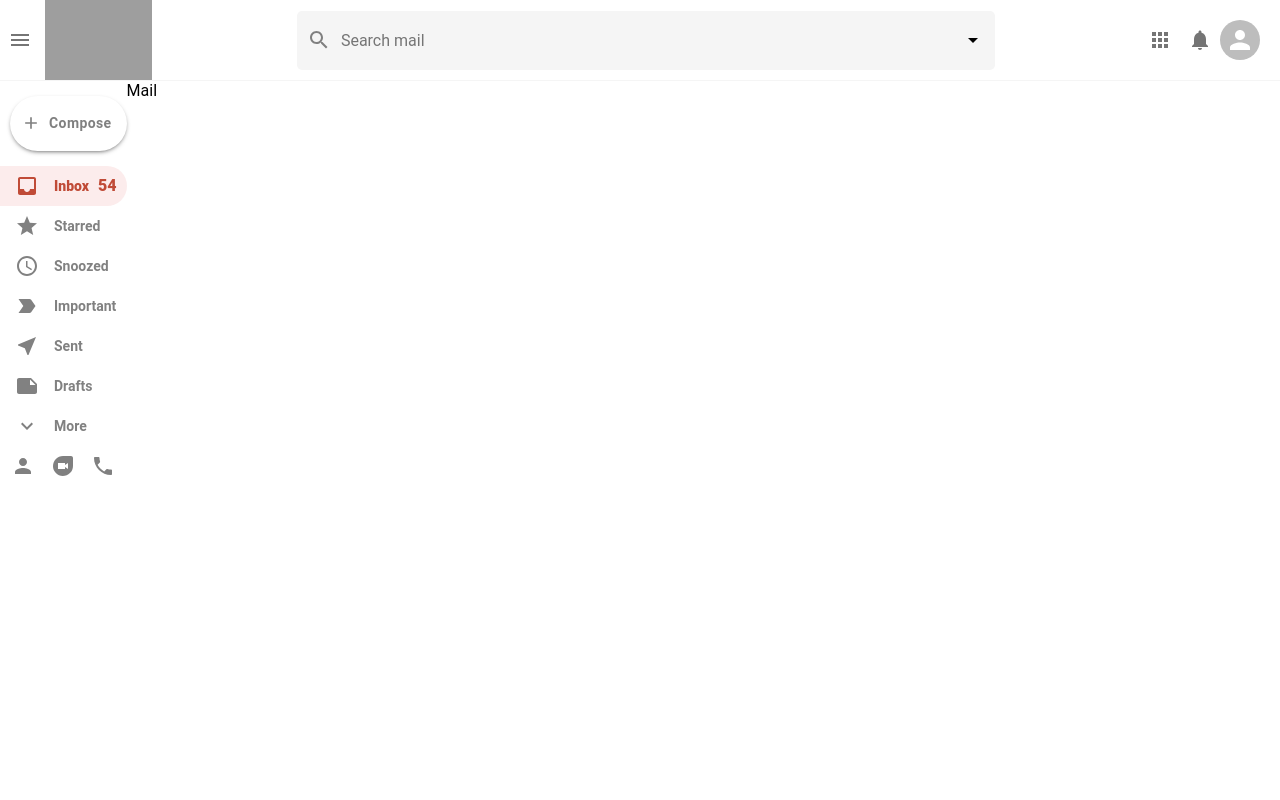
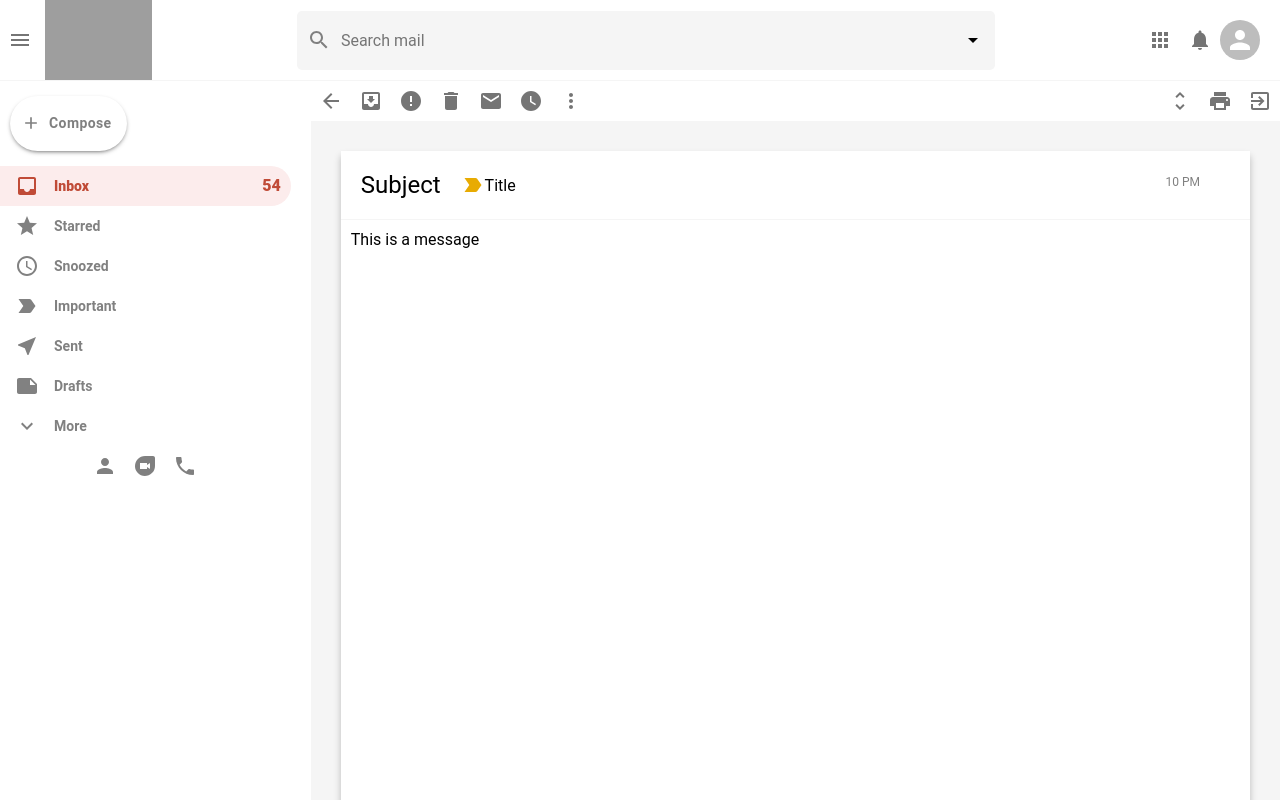
Before and after one commit to aleksey-poltava/gmail-clone, a React (Create React App) app: page /mail in a window 1280 px wide. Shown: the top 800 px of the page. Built offline with nearby package versions, Linux system fonts and the light colour scheme; grey boxes are pictures that could not be loaded.

Commit message:
Store
2.27

```diff
--- a/src/Styles/email_list.scss
+++ b/src/Styles/email_list.scss
@@ -12,4 +12,13 @@
         z-index: 999;
         padding-right: 10px;
     }
+
+    .email_list_sections {
+        position: sticky;
+        top: 0;
+        display: flex;
+        border-bottom: 1px solid whitesmoke;
+        background-color: white;
+        z-index: 999;
+    }
 }
--- /dev/null
+++ b/src/Styles/email_row.scss
@@ -0,0 +1,49 @@
+.email_row {
+    display: flex;
+    align-items: center;
+    height: 50px;
+    border-bottom: 1px solid whitesmoke;
+    cursor: pointer;
+    z-index: 999;
+
+    &:hover {
+        border-top: 1px solid whitesmoke;
+        box-shadow: 0px 4px 4px -2px rgba(0, 0, 0, 0.24);
+    }
+
+    .email_row_options {
+        display: flex;
+    }
+
+    .email_row_title {
+        font-size: 13px;
+        flex: 0.3;
+    }
+
+    .email_row_message {
+        display: flex;
+        flex: 0.8;
+        align-items: center;
+        font-size: 13px;
+
+        h4 {
+            width: 400px;
+            white-space: nowrap;
+            overflow: hidden;
+            text-overflow: ellipsis;
+            padding-left: 5px;
+            padding-right: 5px;
+
+            .email_row_description{
+                font-weight: 400;
+                color: gray;
+            }
+        }
+    }
+
+    .email_row_time {
+        padding-right: 15px;
+        font-size: 9px;
+        font-weight: bold;
+    }
+}
--- a/src/Styles/mail.scss
+++ b/src/Styles/mail.scss
@@ -0,0 +1,60 @@
+.mail {
+    flex: 1;
+    background-color: whitesmoke;
+
+    .mail_tools{
+        display: flex;
+        justify-content: space-between;
+        background-color: white;
+
+        .mail_tools_left {
+            display: flex;
+        }
+
+        .mail_tools_rigth {
+
+        }
+    }
+
+    .mail_body {
+        display: flex;
+        flex-direction: column;
+        margin: 30px;
+        background-color: white;
+        padding: 20p;
+        height: 100vh;
+        box-shadow: 0px 5px 7px 0px rgba(0, 0, 0, 0.24);
+
+        .mail_body_header {
+            display: flex;
+            align-items: center;
+            border-bottom: 1px solid whitesmoke;
+            padding: 20px;
+            position: relative;
+
+            .mail_important {
+                color: #e8ab02 !important;
+            }
+
+            h2 {
+                font-weight: 400;
+                margin-right: 20px;
+
+            }
+
+            .mail_time {
+                position: absolute;
+                top: 24px;
+                right: 50px;
+                font-size: 12px;
+                color: gray;
+            }
+        }
+
+        .mail_message > p {
+            padding: 10px;
+            margin-right: 20px;
+            overflow-wrap: break-word;
+        }
+    }
+}
--- /dev/null
+++ b/src/Styles/section.scss
@@ -0,0 +1,25 @@
+.section {
+    display: flex;
+    align-items: center;
+    border-bottom-width: 2px;
+    padding: 15px;
+    min-width: 200px;
+    cursor: pointer;
+    color: gray;
+    border-width: 0 !important;
+
+    h4 {
+        font-size: 14px;
+        margin-left: 15px;
+    }
+
+    &:hover {
+        background-color: whitesmoke;
+        border-width: 3px !important;
+    }
+}
+
+.section-selected {
+    background-color: whitesmoke;
+    border-width: 3px !important;
+}
--- a/src/Styles/sidebar.scss
+++ b/src/Styles/sidebar.scss
@@ -1,4 +1,7 @@
 .sidebar {
+    flex: 0.3;
+    max-width: 300px;
+    padding-right: 20px;
 
     button {
         color: gray;
--- /dev/null
+++ b/src/components/EmailRow.js
@@ -0,0 +1,39 @@
+import { Checkbox, IconButton } from '@mui/material';
+import StarBorderOutlinedIcon from '@mui/icons-material/StarBorderOutlined';
+import LabelImportantOutlinedIcon from '@mui/icons-material/LabelImportantOutlined';
+import '../Styles/email_row.scss';
+import { useNavigate } from 'react-router-dom';
+
+function EmailRow({id, title, subject, description, time}) {
+    let navigate = useNavigate();
+
+    function handleOpen(id) {
+        navigate("/mail");
+    }
+
+  return (
+    <div className='email_row' onClick={() => handleOpen(id)}>
+        <div className='email_row_options'>
+            <Checkbox />
+            <IconButton>
+                <StarBorderOutlinedIcon />
+            </IconButton>
+            <IconButton>
+                <LabelImportantOutlinedIcon />
+            </IconButton>
+        </div>
+        <h3 className='email_row_title'>
+            {title}
+        </h3>
+        <div className='email_row_message'>
+            <h4>
+                {subject}
+                <span className='email_row_description'> - {description}</span>
+            </h4>
+        </div>
+        <p className='email_row_time'>{time}</p>
+    </div>
+  )
+}
+
+export default EmailRow;
--- a/src/components/Section.js
+++ b/src/components/Section.js
@@ -1,6 +1,6 @@
-import React from 'react'
+import '../Styles/section.scss';
 
-function Section() {
+function Section({Icon, title, color, selected}) {
   return (
     <div>Section</div>
   )
--- a/src/pages/EmailList.js
+++ b/src/pages/EmailList.js
@@ -8,7 +8,10 @@ import ChevronRightIcon from '@mui/icons-material/ChevronRight';
 import KeyboardHideIcon from '@mui/icons-material/KeyboardHide';
 import SettingsIcon from '@mui/icons-material/Settings';
 import InboxIcon from '@mui/icons-material/Inbox';
+import PeopleIcon from '@mui/icons-material/People';
+import LocalOfferIcon from '@mui/icons-material/LocalOffer';
 import Section from '../components/Section';
+import EmailRow from '../components/EmailRow';
 
 function EmailList() {
   return (
@@ -43,7 +46,24 @@ function EmailList() {
         </div>
 
         <div className='email_list_sections'>
-            <Section Icon={InboxIcon} title='primary' color='red' selected />
+            <Section Icon={InboxIcon} title='Primary' color='red' selected />
+            <Section Icon={PeopleIcon} title='Social' color='#1a73e8' />
+            <Section Icon={LocalOfferIcon} title='Promotions' color='green' />
+        </div>
+
+        <div className='mail_list_list'>
+            <EmailRow
+                title='Twitch'
+                subject='Hey follow streamer!!!'
+                description='This is the test'
+                time='10 PM'
+            />
+            <EmailRow
+                title='Twitch'
+                subject='Hey follow streamer!!!'
+                description='This is the test'
+                time='10 PM'
+            />
         </div>
 
     </div>
--- a/src/pages/Mail.js
+++ b/src/pages/Mail.js
@@ -1,8 +1,76 @@
+import { IconButton } from '@mui/material';
+import ArrowBackIcon from '@mui/icons-material/ArrowBack';
+import MoveToInboxIcon from '@mui/icons-material/MoveToInbox';
+import ErrorIcon from '@mui/icons-material/Error';
+import DeleteIcon from '@mui/icons-material/Delete';
+import EmailIcon from '@mui/icons-material/Email';
+import WatchLaterIcon from '@mui/icons-material/WatchLater';
+import MoreVertIcon from '@mui/icons-material/MoreVert';
+import UnfoldMoreIcon from '@mui/icons-material/UnfoldMore';
+import PrintIcon from '@mui/icons-material/Print';
+import ExitToAppIcon from '@mui/icons-material/ExitToApp';
+import LabelImportantIcon from '@mui/icons-material/LabelImportant';
 import '../Styles/mail.scss';
+import { useNavigate } from 'react-router-dom';
 
 function Mail() {
+  let navigate = useNavigate();
+
+  function handleBack() {
+    navigate("/");
+}
+
   return (
-    <div>Mail</div>
+    <div className='mail'>
+      <div className='mail_tools'>
+        <div className='mail_tools_left'>
+          <IconButton onClick={() => handleBack()}>
+            <ArrowBackIcon />
+          </IconButton>
+          <IconButton>
+            <MoveToInboxIcon />
+          </IconButton>
+          <IconButton>
+            <ErrorIcon />
+          </IconButton>
+          <IconButton>
+            <DeleteIcon />
+          </IconButton>
+          <IconButton>
+            <EmailIcon />
+          </IconButton>
+          <IconButton>
+            <WatchLaterIcon />
+          </IconButton>
+          <IconButton>
+            <MoreVertIcon />
+          </IconButton>
+        </div>
+        <div className='mail_tools_rigth'>
+        <IconButton>
+            <UnfoldMoreIcon />
+          </IconButton>
+          <IconButton>
+            <PrintIcon />
+          </IconButton>
+          <IconButton>
+            <ExitToAppIcon />
+          </IconButton>
+        </div>
+      </div>
+
+      <div className='mail_body'>
+        <div className='mail_body_header'>
+          <h2>Subject</h2>
+          <LabelImportantIcon className='mail_important' />
+          <p>Title</p>
+          <p className='mail_time'>10 PM</p>
+        </div>
+        <div className='mail_message'>
+          <p>This is a message</p>
+        </div>
+      </div>
+    </div>
   )
 }
 
```
Also changed, not shown: src/redux/features/mailSlice.js (added, +15 -0 lines), src/redux/store.js (added, +8 -0 lines).
